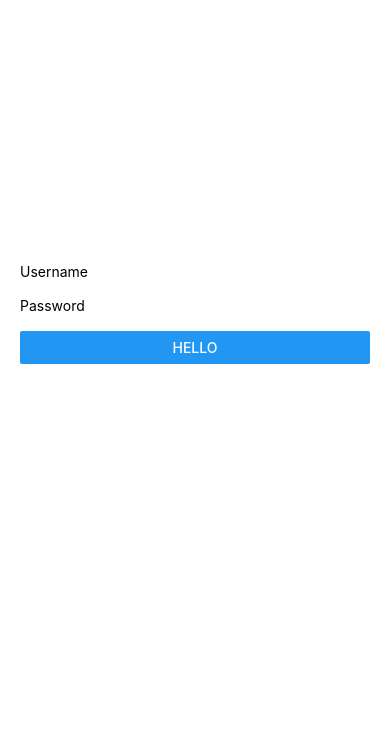
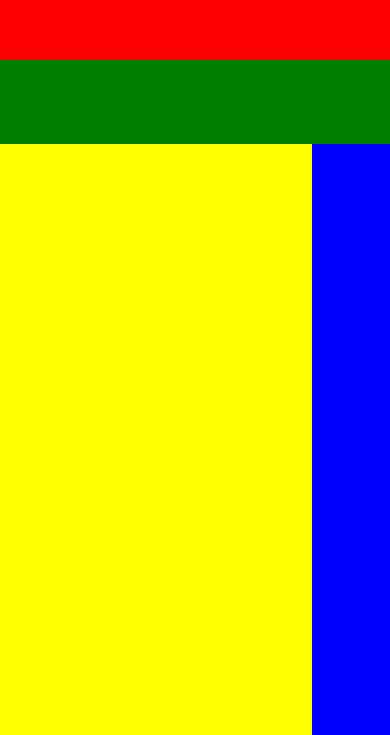
Before and after one commit to darrencavell/codedamn, a React Native app: screen / in a window 390 px wide. Shown: the part 109-844 px from the top of the page. Built offline with nearby package versions, Linux system fonts and the light colour scheme.

Commit message:
DEV-5 calculator part1
calculator part1

```diff
--- a/App.js
+++ b/App.js
@@ -16,57 +16,20 @@
   TextInput
 } from 'react-native';
 
-const instructions = Platform.select({
-  ios: 'Press Cmd+R to reload,\n' + 'Cmd+D or shake for dev menu',
-  android:
-    'Double tap R on your keyboard to reload,\n' +
-    'Shake or press menu button for dev menu',
-});
-
 export default class App extends Component {
-  constructor() {
+  constructor(){
     super();
     this.state = {}
-    this.buttonPressed = this.buttonPressed.bind(this);
   }
-
-  buttonPressed() {
-    // const username = this._username._lastNativeText
-    // const password = this._password._lastNativeText
-
-    console.log(this.state.username, this.state.password)
-  }
-
-  render() {
-    return (
+  render(){
+    return(
       <View style={styles.container}>
-        <Text>Username</Text>
-        <TextInput
-          defaultValue={this.state.username}
-          onChangeText={text => this.setState({username: text})}
-          />
-
-        <Text>Password</Text>
-        <TextInput
-          ref={input => this._password = input}
-          />
-
-{/* Uncontrolled Approach */}
-{/* This method works, but not efficient for React Native */}
-{/*
-        <Text>Password</Text>
-        <TextInput
-          ref={input => this._password = input}
-          />
-*/}
-
-
-{/* Controlled Approach */}
-{/* Using the props that react native has provided */}
-        <Button
-          title={'Hello'}
-          onPress={this.buttonPressed}
-          />
+        <View style={styles.result}></View>
+        <View style={styles.calculation}></View>
+        <View style={styles.buttons}>
+          <View style={styles.numbers}></View>
+          <View style={styles.operations}></View>
+        </View>
       </View>
     );
   }
@@ -75,7 +38,25 @@
 const styles = StyleSheet.create({
   container: {
     flex: 1,
-    justifyContent: 'center',
-    padding: 20
+  },
+  result: {
+    flex: 2,
+    backgroundColor: 'red'
+  },
+  calculation:{
+    flex: 1,
+    backgroundColor: 'green'
+  },
+  buttons: {
+    flex: 7,
+    flexDirection: 'row'
+  },
+  numbers: {
+    flex: 4,
+    backgroundColor: 'yellow'
+  },
+  operations: {
+    flex: 1,
+    backgroundColor: 'blue'
   }
 });
```
